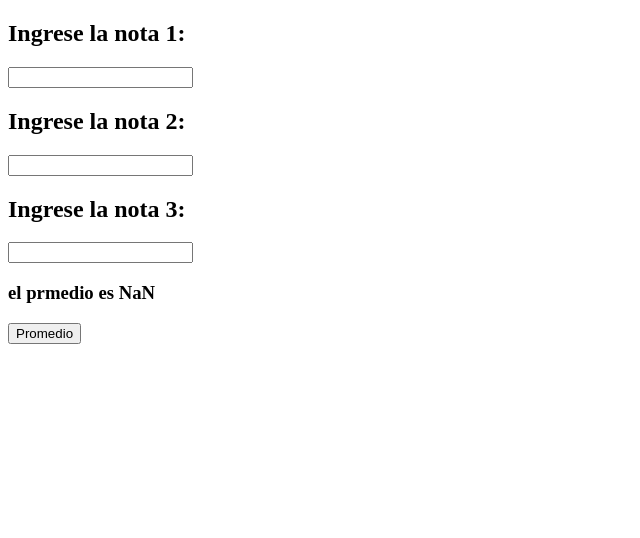
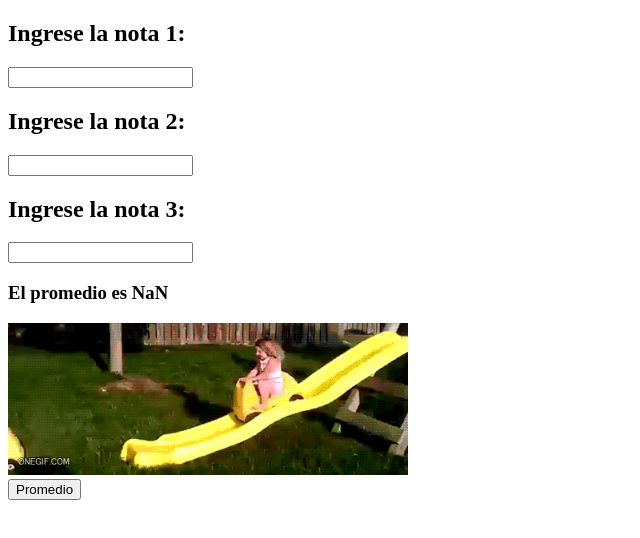
Before and after one commit to victorhmartinez/krakedev, a plain HTML site: page promedioNotas/promedioNotas.html in a window 1280 px wide. Both pictures are taken after a click on the button "Promedio". Shown: the whole page, without its empty margins (0-640 px from the left). Drawn offline with Linux system fonts and the light colour scheme.

Commit message:
Mostrar gid de acuerdo al promedio implementado

```diff
--- a/promedioNotas/promedioNotas.html
+++ b/promedioNotas/promedioNotas.html
@@ -13,6 +13,8 @@
     <h2>Ingrese la nota 3:</h2>
     <input id="txtNota3" type="text">
     <h3 id="lblResultado"></h3>
+    <img width="400px" id="cmpImagen" src="" >
+    <br>
     <input type="button" value="Promedio" onclick="calcularPromediosNotas()">
 </body>
 </html>
--- a/promedioNotas/promedioNotas.js
+++ b/promedioNotas/promedioNotas.js
@@ -9,6 +9,11 @@ calcularPromediosNotas = function () {
     Nota3 = recuperarFlotante("txtNota3");
     promedio = calcularPromedio(Nota1, Nota2, Nota3);
     promedio=promedio.toFixed(2);
-    mensaje="el prmedio es "+promedio
+    mensaje="El promedio es "+promedio
     cambiarTexto("lblResultado",mensaje)
+    if(promedio>7){
+        cambiarImagen("cmpImagen","./imagenes/exito.gif")
+    }else{
+        cambiarImagen("cmpImagen","./imagenes/fracaso.gif")
+    }
 }
```
Also changed, not shown: promedioNotas/imagenes/exito.gif (added), promedioNotas/imagenes/fracaso.gif (added).
